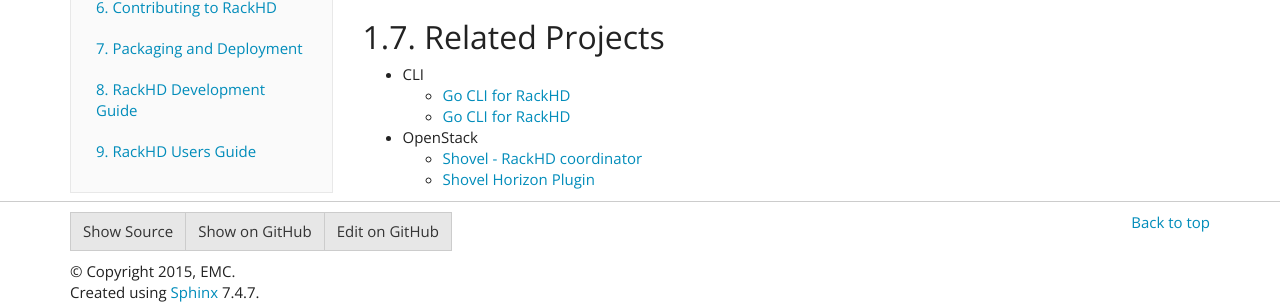
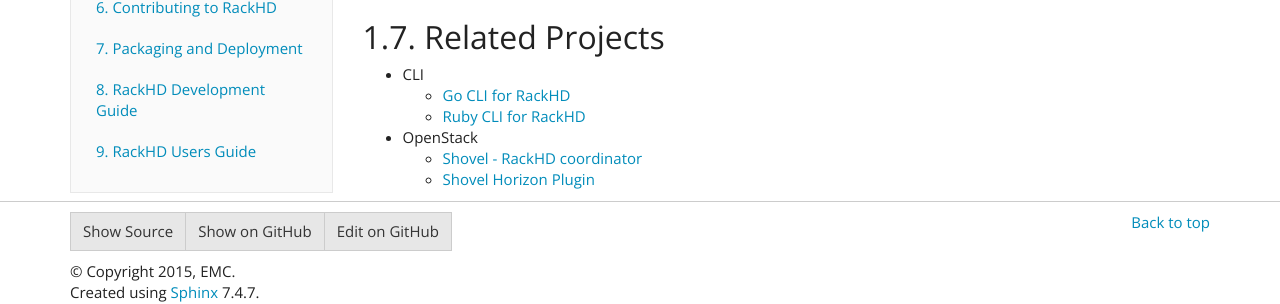
Before and after one commit to RackHD/docs, a Sphinx documentation site: the page built from docs/introduction.rst, in a window 1280 px wide and 900 px high, scrolled down 2880 px. Shown: the part 586-890 px from the top of the window. Built offline with Sphinx 7.4.7, drawn with Linux system fonts in a browser that asks for light colours.

Commit message:
correcting description - EMC-CMD is a ruby CLI client

```diff
--- a/docs/introduction.rst
+++ b/docs/introduction.rst
@@ -187,9 +187,8 @@
 
 * CLI
 
-
   * `Go CLI for RackHD <https://github.com/emccode/gorackhd>`_
-  * `Go CLI for RackHD <https://github.com/EMC-CMD/rackhd-cli>`_
+  * `Ruby CLI for RackHD <https://github.com/EMC-CMD/rackhd-cli>`_
 
 * OpenStack
 
```
